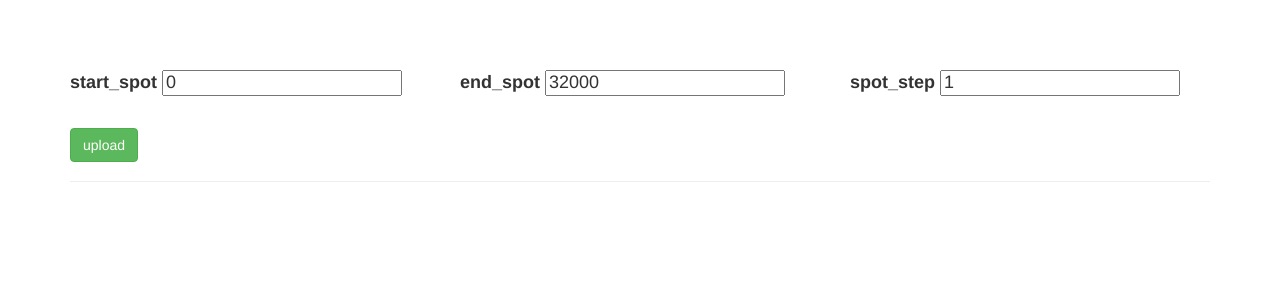
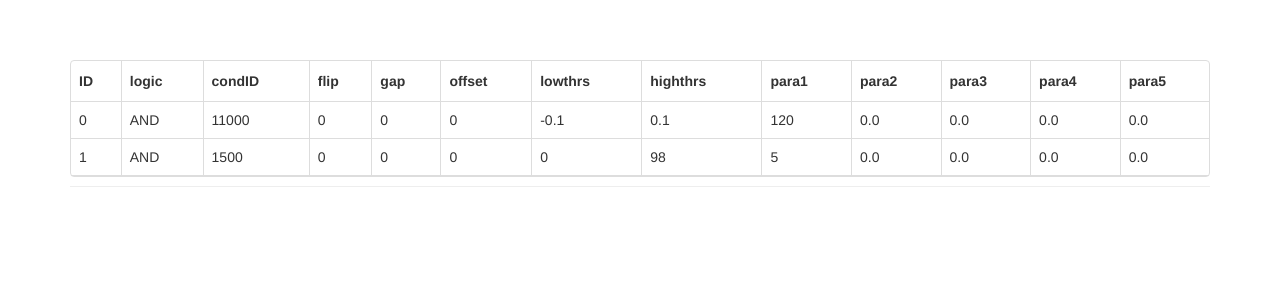
Before and after one commit to cccoast/webUI, a Flask app: page /testForm in a window 1280 px wide. Shown: the part 52-352 px from the top of the page. Run offline with Flask 2, Linux system fonts and the light colour scheme; some libraries are stand-ins or nearby versions.

Commit message:
draw table ready

```diff
--- a/app/main/views.py
+++ b/app/main/views.py
@@ -31,7 +31,7 @@ def getValue():
 @main.route('/testForm',methods = ['GET','POST'])
 def testForm():
     test_form = TestTableForm()
-    print test_form.submit1.data,test_form.is_submitted(),test_form.validate()
+    #print test_form.submit1.data,test_form.is_submitted(),test_form.validate()
     if test_form.validate_on_submit():
         flash('hello world {0} {1} {2}'.format(test_form.start_spot.data,test_form.end_spot.data,test_form.spot_step.data) )
     return render_template('test/test_form.html',test_form = test_form)
--- a/app/templates/auth/entry.html
+++ b/app/templates/auth/entry.html
@@ -1,23 +1,52 @@
-<div style="background-color:#CCCCCC;">
-	<div class="row">
-	  <div class="col-md-2"></div>
-	  <div class="col-md-2"></div>
-	  <div class="col-md-2"></div>
-	  <div class="col-md-2"></div>
-	  <div class="col-md-2"></div>
-	  <div class="col-md-2"></div>
-	</div>
-	<div class="row">
-	  <div class="col-md-8"></div>
-	  <div class="col-md-4"></div>
-	</div>
-	<div class="row">
-	  <div class="col-md-4">.col-md-4</div>
-	  <div class="col-md-4">.col-md-4</div>
-	  <div class="col-md-4">.col-md-4</div>
-	</div>
-	<div class="row">
-	  <div class="col-md-6">.col-md-6</div>
-	  <div class="col-md-6">.col-md-6</div>
-	</div>
-</div>
+<table data-toggle="table">
+    <thead>
+        <tr>
+            <th>ID</th>
+            <th>logic</th>
+            <th>condID</th>
+            <th>flip</th>
+            <th>gap</th>
+            <th>offset</th>
+            <th>lowthrs</th>
+            <th>highthrs</th>
+            <th>para1</th>
+            <th>para2</th>
+            <th>para3</th>
+            <th>para4</th>
+            <th>para5</th>
+        </tr>
+    </thead>
+
+    <tbody>
+        <tr>
+            <td>0</td>
+            <td>AND</td>
+            <td>11000</td>
+            <td>0</td>
+            <td>0</td>
+            <td>0</td>
+            <td>-0.1</td>
+            <td>0.1</td>
+            <td>120</td>
+            <td>0.0</td>
+            <td>0.0</td>
+            <td>0.0</td>
+            <td>0.0</td>
+        </tr>
+        <tr>
+            <td>1</td>
+            <td>AND</td>
+            <td>1500</td>
+            <td>0</td>
+            <td>0</td>
+            <td>0</td>
+            <td>0</td>
+            <td>98</td>
+            <td>5</td>
+            <td>0.0</td>
+            <td>0.0</td>
+            <td>0.0</td>
+            <td>0.0</td>
+        </tr>
+    </tbody>
+</table>
--- a/app/templates/base.html
+++ b/app/templates/base.html
@@ -4,9 +4,12 @@
 
 {% block head %}
 {{ super() }}
+<!---
+<link rel="stylesheet" href="{{bootstrap_find_resource('css/bootstrap.css', cdn='bootstrap')}}" media="screen">
+--->
+<link rel="stylesheet" href="{{ url_for('static', filename='bootstrap.min.css') }}">
+<link rel="stylesheet" href="{{ url_for('static', filename='bootstrap-table.css') }}">
 <link rel="stylesheet" href="{{ url_for('static', filename='mine.css') }}">
-<link rel="stylesheet" href="{{bootstrap_find_resource('css/bootstrap.css', cdn='bootstrap')}}" media="screen">
-<link rel="stylesheet" href="{{ url_for('static', filename='bootstrap-table.min.css') }}">
 <link rel="shortcut icon" href="{{ url_for('static', filename='favicon.ico') }}" type="image/x-icon">
 <link rel="icon" href="{{ url_for('static', filename='favicon.ico') }}" type="image/x-icon">
 {% endblock %}
@@ -60,7 +63,7 @@
 
 {% block scripts %}
 {{ super() }}
-<script src="{{ url_for('static', filename='bootstrap-table.min.js') }}"></script>
+<script src="{{ url_for('static', filename='bootstrap-table.js') }}"></script>
 <script src="{{ url_for('static', filename='mine.js') }}"></script>
-{{ moment.include_moment() }}
+<!--- {{ moment.include_moment() }} --->
 {% endblock %}
--- a/app/templates/test/test_form.html
+++ b/app/templates/test/test_form.html
@@ -6,9 +6,10 @@
 {% block page_content %}
 
 <div class="page-header">
+
+	<!---
     <form method="POST" action="{{ url_for('main.testForm') }}">
     	{{ test_form.hidden_tag() }}
-
         <div class="row">
 			<div class="col-md-4"><h4>{{ test_form.start_spot.label }} {{ test_form.start_spot }}</h4></div>
 			<div class="col-md-4"><h4>{{ test_form.end_spot.label }} {{ test_form.end_spot }}</h4></div>
@@ -19,12 +20,11 @@
 			<h3>{{ wtf.form_field(test_form.submit1, button_map={'submit1':'success'}) }}</h3>
 			</div>
 		</div>
+    </form>
+    --->
 
-		<!---
-		{{ wtf.quick_form(test_form) }}
-		--->
+   {% include "auth/entry.html" with context %}
 
-    </form>
 </div>
 
 {% endblock %}
```
Also changed, not shown: app/templates/auth/collapse.html (+21 -20 lines), app/templates/auth/exit.html (+52 -0 lines).
